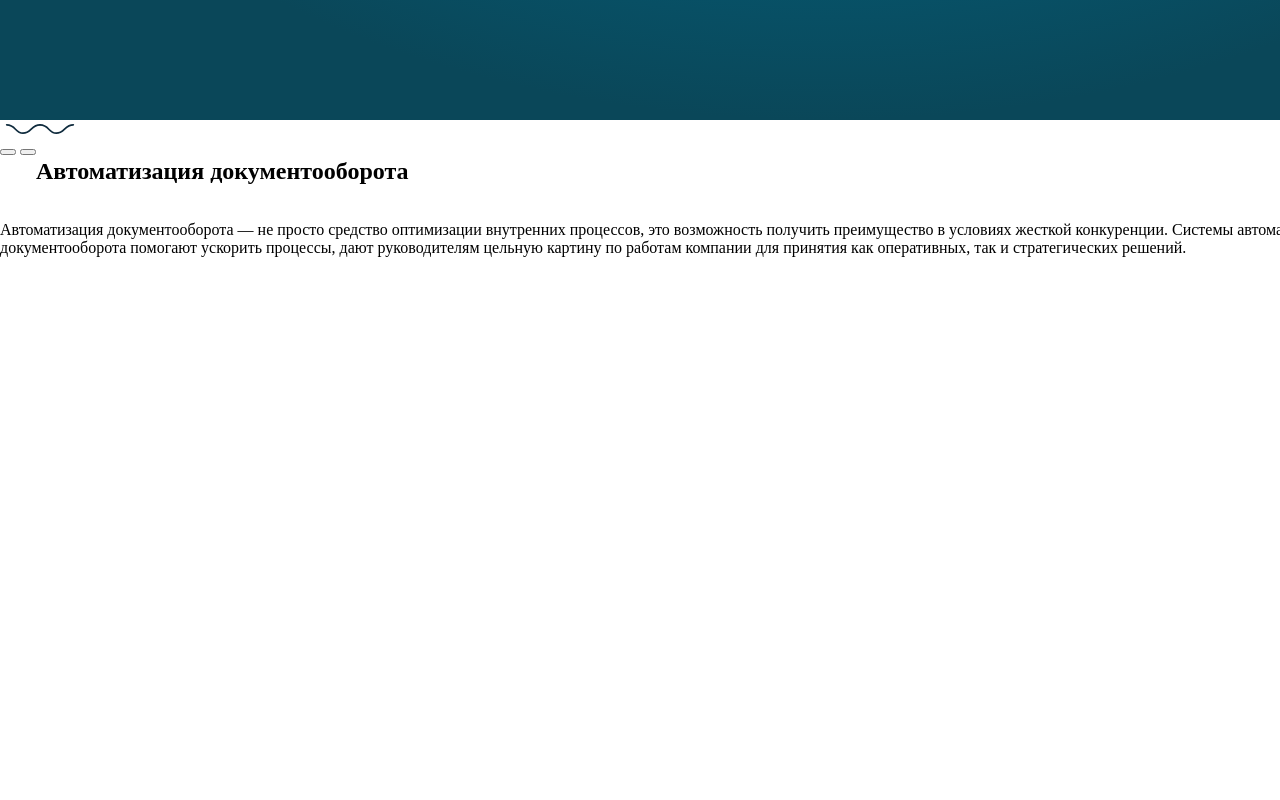
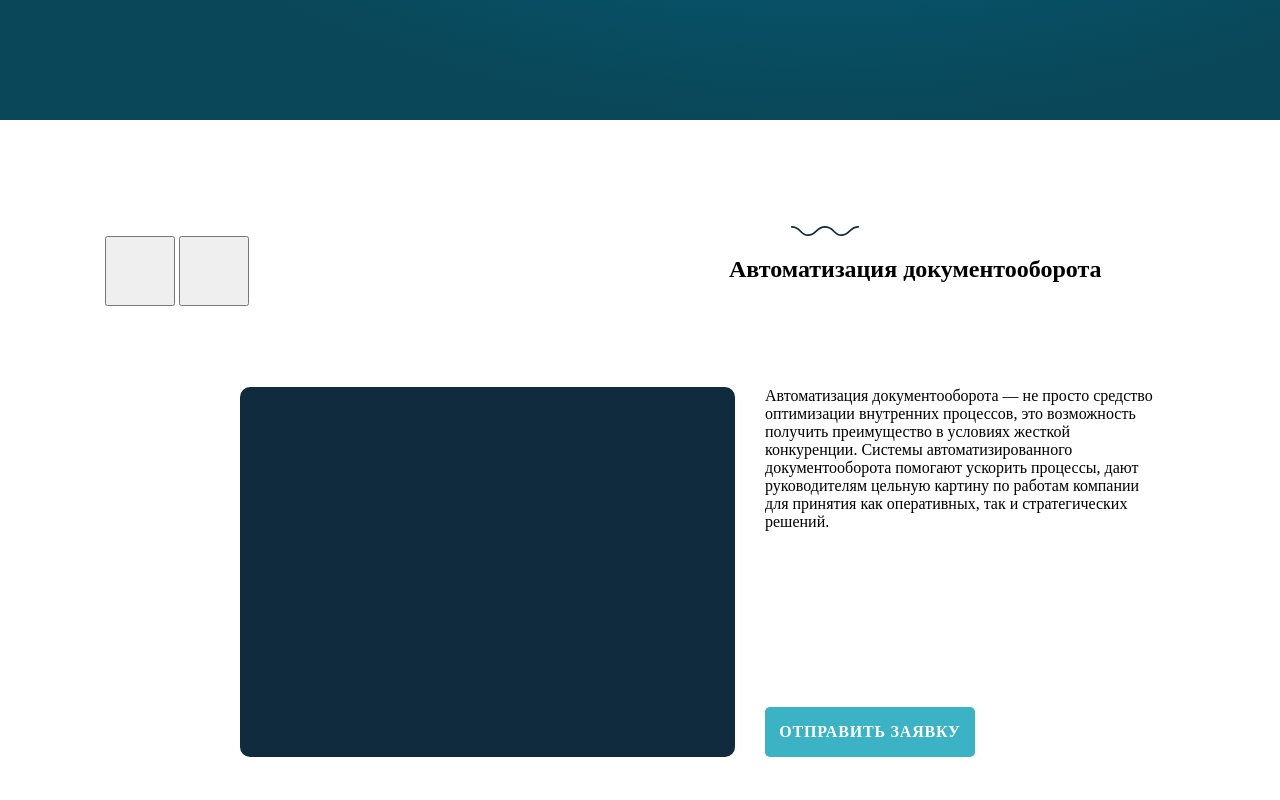
Before and after one commit to AUAcademy/riverdoc, a website built with webpack: page src/index.pug in a window 1280 px wide. Shown: the part 840-1640 px from the top of the page. Built offline with nearby package versions, Linux system fonts and the light colour scheme.

Commit message:
chore: autimatization markup, add swiper library
Signed-off-by: Andrew Ghostuhin <me@torinasakura.name>

```diff
--- a/src/index.js
+++ b/src/index.js
@@ -1,4 +1,4 @@
 import style from './styles/app.sass'
-import script from './scripts/index.js'
+import swiper from './plugins/swiper/swiper.min.js'
 
 console.log('all files loaded')
--- a/src/partial/layout/footer.pug
+++ b/src/partial/layout/footer.pug
@@ -1,2 +1,5 @@
 footer
-    h1 test
+ span © 2019 — Riverdock
+ span Все права защищены
+ span Политика конфиденциальности
+ span ООО «Nauka»
--- a/src/partial/sections/_automatization.pug
+++ b/src/partial/sections/_automatization.pug
@@ -1,19 +1,22 @@
 section.automatization
   div.column
-    div.dividerAutomatization
+    div.dividerAutomatization.row
       img(src='icons/waves.svg').divider
-    div.row
+    div.autimatizationHeader.row
       div.column
         div.swiperNav-container
           button.swiperNav-left
           button.swiperNav-right
+      div(style={'flex-basis':'480px'})
       div.column
         h2 Автоматизация документооборота
+    div(style={'flex-basis':'80px'})
     div.row
-      div.swiperContainer.column
+      div.swiperContainer
         div.swiperItem
           div.swiperItem-image
-          div.swiperItem-content
-            p Автоматизация документооборота — не просто средство оптимизации внутренних процессов, это возможность получить преимущество в условиях жесткой конкуренции. Системы автоматизированного документооборота помогают ускорить процессы, дают руководителям цельную картину по работам компании для принятия как оперативных, так и стратегических решений.
+          div.swiperItem-content.column
+            div.swiperItem-content_text
+              span Автоматизация документооборота — не просто средство оптимизации внутренних процессов, это возможность получить преимущество в условиях жесткой конкуренции. Системы автоматизированного документооборота помогают ускорить процессы, дают руководителям цельную картину по работам компании для принятия как оперативных, так и стратегических решений.
             div.button.button-automatization
               span отправить заявку
--- a/src/partial/sections/_hero.pug
+++ b/src/partial/sections/_hero.pug
@@ -11,7 +11,7 @@ section.hero
       div.heroContent-left.column
         h1.heroTitle Riverdoc
         span.heroSubTitle Система управления документами и задачами
-        div.dividerHero
+        div.dividerHero.row
           img(src='icons/wavesWhite.svg').divider
         p.heroDescription Представляет собой готовое решение для автоматизации документооборота, делопроизводства и управления бизнес-процессами, включая контроль исполнительской дисциплины.
       div.heroContent-right.column
--- a/src/styles/components/_button.sass
+++ b/src/styles/components/_button.sass
@@ -18,3 +18,6 @@
   &-heroForm
     width: 310px
     background-color: $buttonPrimary
+  &-automatization
+    width: 210px
+    background-color: $buttonPrimary
--- a/src/styles/components/_decorations.sass
+++ b/src/styles/components/_decorations.sass
@@ -2,4 +2,6 @@
   width: 80px
   height: 10px
   &Hero
+    justify-content: start
   &Automatization
+    justify-content: center
--- /dev/null
+++ b/src/styles/components/_swiper.sass
@@ -0,0 +1,23 @@
+.swiper
+  &Container
+    display: flex
+  &Item
+    display: flex
+    padding-left: 135px
+    &-image
+      width: 495px
+      height: 370px
+      border-radius: 10px
+      background-color: #0F2B3D
+    &-content
+      width: 390px
+      display: flex
+      padding-left: 30px
+      flex-direction: column
+      justify-content: space-between
+
+  &Nav
+    &-left,
+    &-right
+      width: 70px
+      height: 70px
--- a/src/styles/components/index.sass
+++ b/src/styles/components/index.sass
@@ -4,6 +4,6 @@
 @import decorations
 @import input
 @import layouts
-@import slider
+@import swiper
 @import switcher
 @import typography
--- a/src/styles/sections/_automatization.sass
+++ b/src/styles/sections/_automatization.sass
@@ -1 +1,2 @@
 .automatization
+  padding: 106px 105px 122px
--- a/src/styles/sections/index.sass
+++ b/src/styles/sections/index.sass
@@ -1,2 +1,3 @@
+@import automatization
 @import bullets
 @import hero
```
Also changed, not shown: src/plugins/swiper/swiper.min.css (added), src/plugins/swiper/swiper.min.js (added), src/scripts/index.js (deleted), src/styles/components/_slider.sass (deleted).
